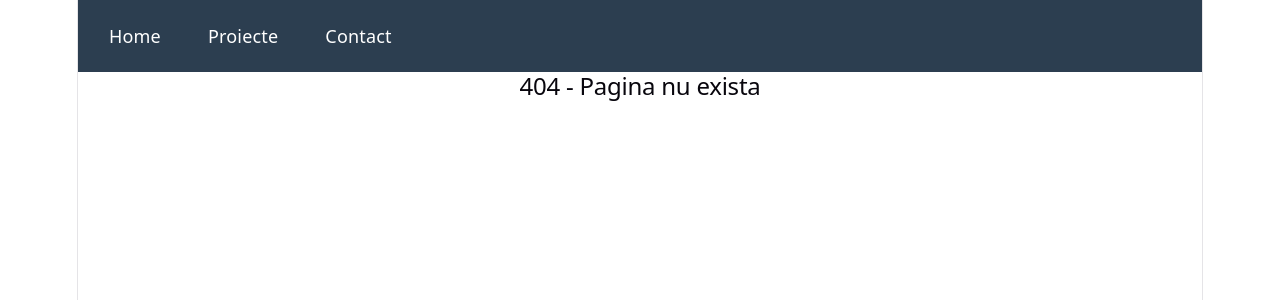
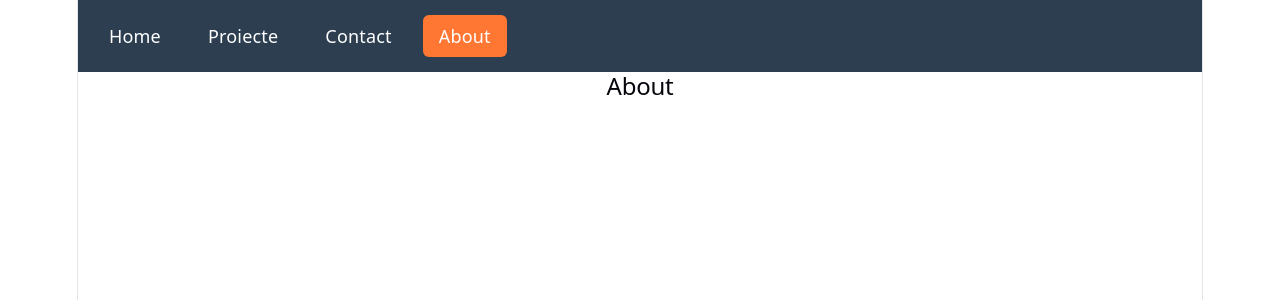
Before and after one commit to Hrelea-Victor/Laborator-pweb, a React (Vite) app: page /about in a window 1280 px wide. Before the commit this address had no page. Shown: the top 300 px of the page. Built offline with nearby package versions, Linux system fonts and the light colour scheme.

Commit message:
Feat: About page(momentan goala)

```diff
--- a/src/App.jsx
+++ b/src/App.jsx
@@ -4,6 +4,7 @@
 import Projects from './pages/Projects';
 import Contact from './pages/Contact';
 import NotFound from './pages/NotFound';
+import About from './pages/About';
 import Navbar from './Navbar';
 function App() {
 	return (
@@ -13,6 +14,7 @@
 				<Route path="/" element={<Home />} />
 				<Route path="/projects" element={<Projects />} />
 				<Route path="/contact" element={<Contact />} />
+				<Route path="/about" element={<About />} />
 				<Route path="*" element={<NotFound />} />
 			</Routes>
 		</BrowserRouter>
--- a/src/Navbar.jsx
+++ b/src/Navbar.jsx
@@ -5,6 +5,7 @@
 			<NavLink to="/">Home  </NavLink>
 			<NavLink to="/projects">Proiecte  </NavLink>
 			<NavLink to="/contact">Contact  </NavLink>
+			<NavLink to="/about">About  </NavLink>
 		</nav>
 	);
 }
--- /dev/null
+++ b/src/pages/About.jsx
@@ -0,0 +1,8 @@
+function About() {
+	return (
+		<div>
+			<h2>About</h2>
+		</div>
+	);
+}
+export default About;
```
